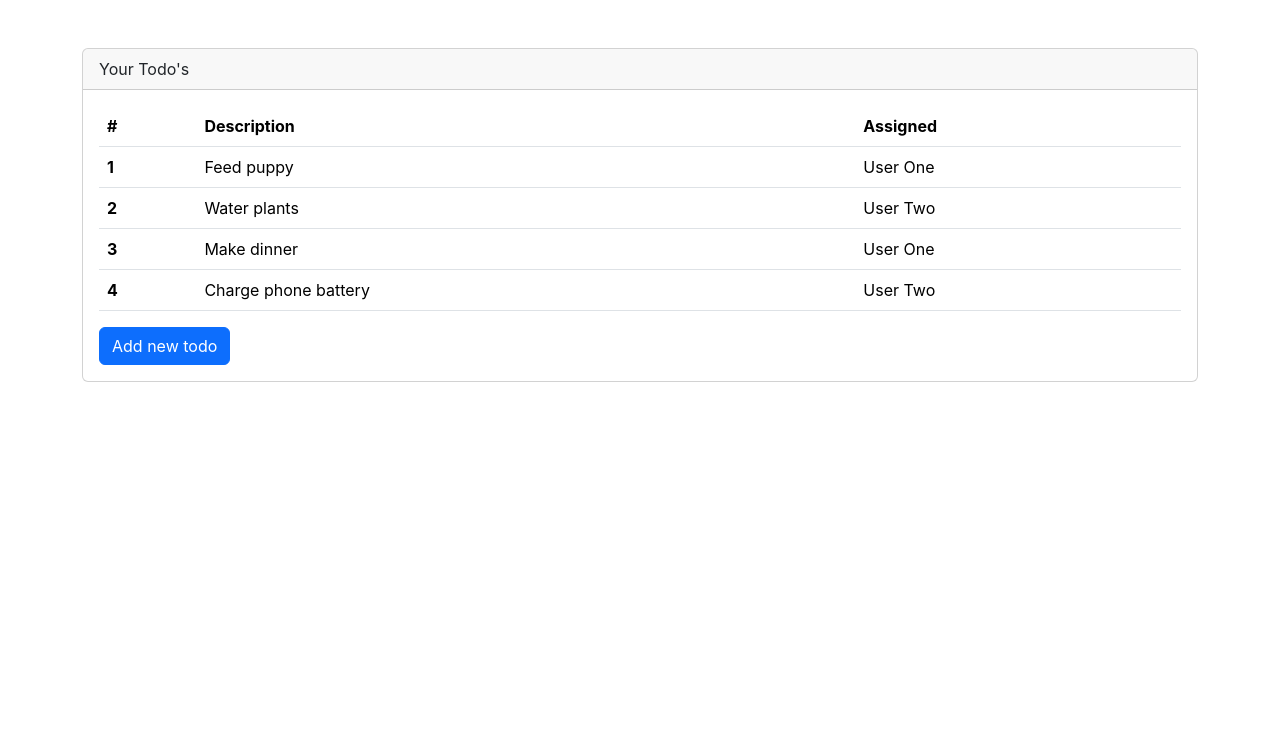
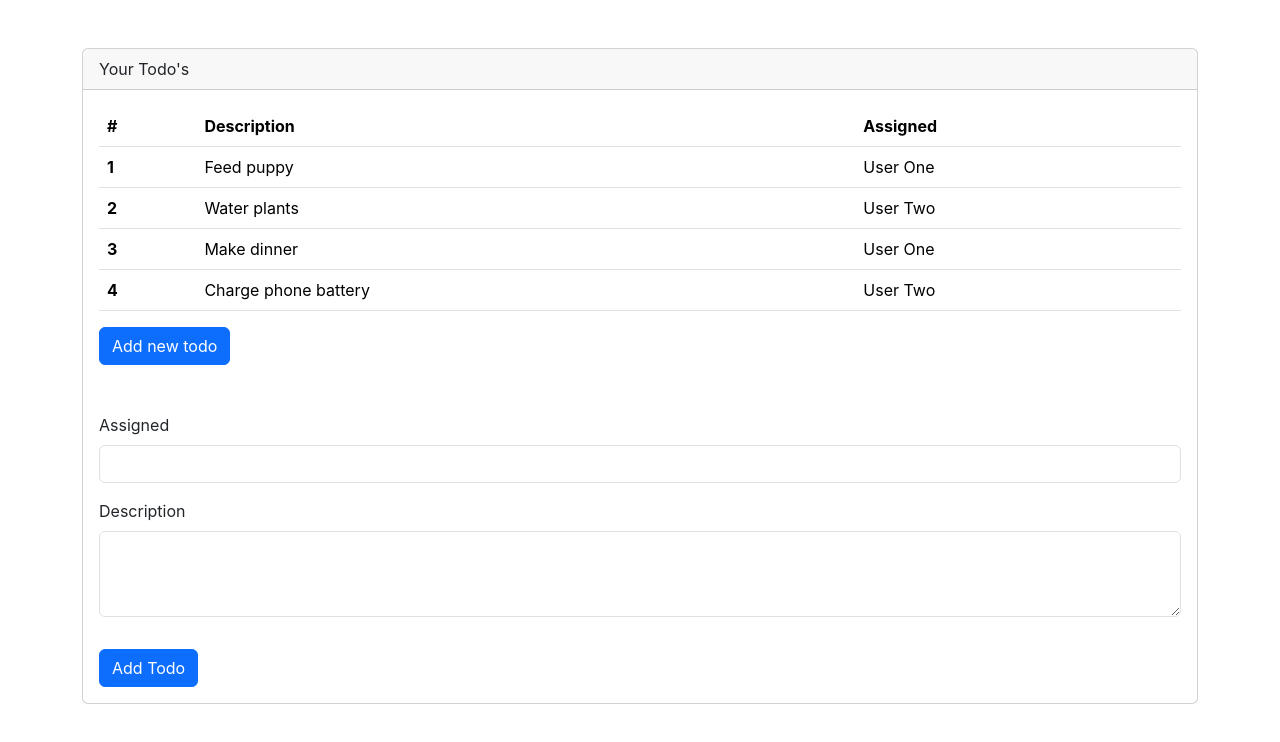
Before and after one commit to DainisFyodorov/react-todos, a React (Create React App) app: page / in a window 1280 px wide. Shown: the top 742 px of the page. Built offline with nearby package versions, Linux system fonts and the light colour scheme.

Commit message:
Add dynamic Todo implemented

```diff
--- a/src/App.js
+++ b/src/App.js
@@ -1,6 +1,7 @@
 import React, {useState} from 'react';
 import './App.css';
 import TodoTable from './components/TodoTable';
+import NewTodoForm from './components/NewTodoForm';
 
 function App() {
 
@@ -12,12 +13,12 @@ function App() {
   ]
   )
 
-  const addTodo = () => {
+  const addTodo = (description, assigned) => {
     if(todos.length > 0) {
       const newTodo = {
         rowNumber: todos.length + 1,
-        rowDescription: 'New Todo',
-        rowAssigned: 'User Three'
+        rowDescription: description,
+        rowAssigned: assigned
       };
 
       setTodos(todos => [...todos, newTodo]);
@@ -35,6 +36,7 @@ function App() {
           <button className='btn btn-primary' onClick={addTodo}>
             Add new todo
           </button>
+          <NewTodoForm addTodo={addTodo} />
         </div>
       </div>
     </div>
--- /dev/null
+++ b/src/components/NewTodoForm.js
@@ -0,0 +1,62 @@
+import React, {useState} from "react"
+
+function NewTodoForm(props) {
+
+    const [description, setDescription] = useState('');
+    const [assigned, setAssigned] = useState('');
+
+    const submitTodo = () => {
+        if(description !== '' && assigned !== '') {
+            props.addTodo(description, assigned);
+
+            setDescription('');
+            setAssigned('');
+        }
+    }
+
+    // const descriptionChange = (event) => {
+    //     console.log('description', event.target.value);
+    //     setDescription(event.target.value);
+    // }
+
+    // const assignedChange = (event) => {
+    //     console.log('assigned', event.target.value);
+    //     setAssigned(event.target.value);
+    // }
+
+    return (
+        <div className='mt-5'>
+            <form>
+                <div className='mb-3'>
+                    <label className='form-label'>Assigned</label>
+                    <input
+                        type='text'
+                        className='form-control'
+                        required
+                        onChange={e => setAssigned(e.target.value)}
+                        value={assigned}
+                    ></input>
+                </div>
+                <div className='mb-3'>
+                    <label className='form-label'>Description</label>
+                    <textarea
+                        className='form-control'
+                        rows={3}
+                        required
+                        onChange={e => setDescription(e.target.value)}
+                        value={description}
+                    ></textarea>
+                </div>
+                <button
+                    type='button'
+                    className='btn btn-primary mt-3'
+                    onClick={submitTodo}
+                >
+                        Add Todo
+                </button>
+            </form>
+        </div>
+    )
+}
+
+export default NewTodoForm
```
